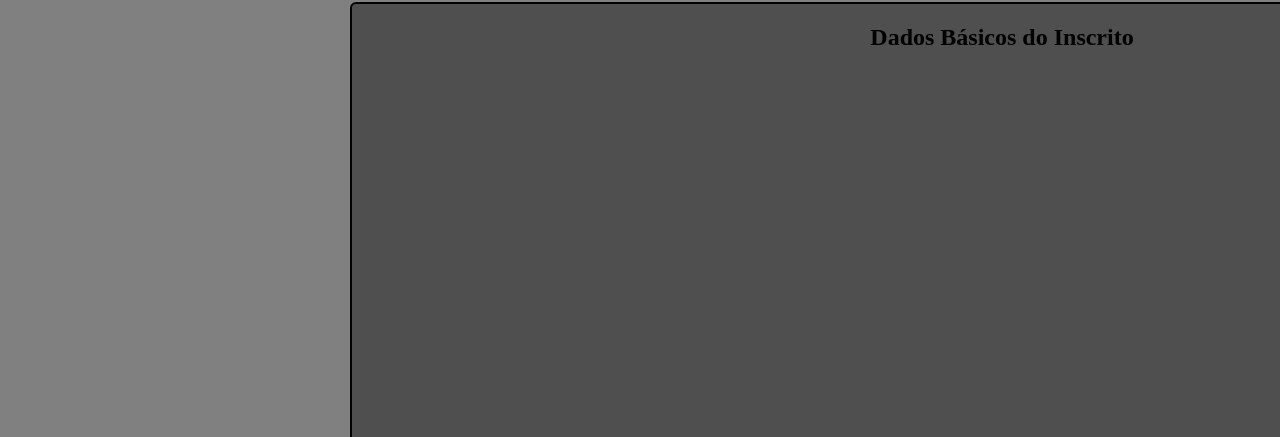
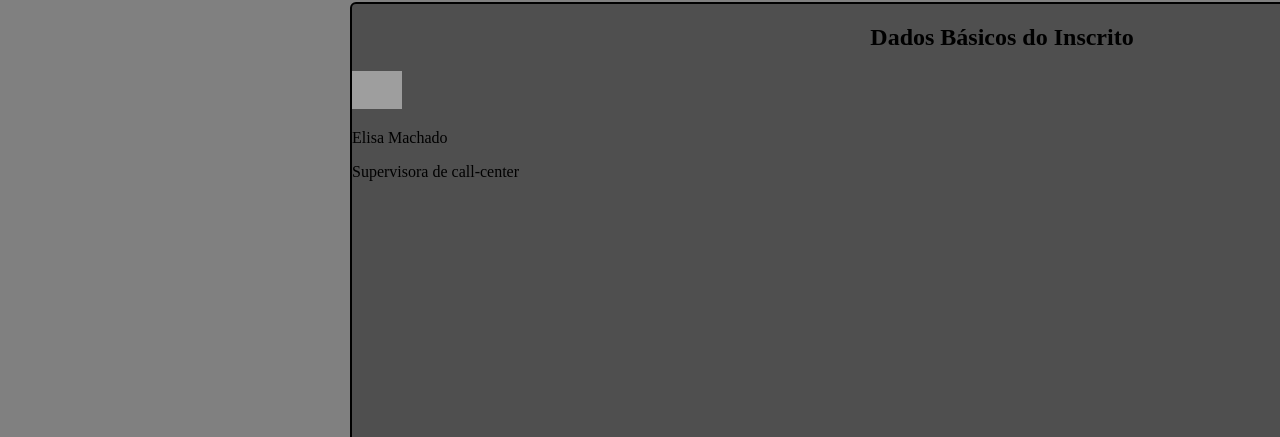
Before and after one commit to Kethiney/teste02, a website: page index.html in a window 1280 px wide. Shown: the part 363-800 px from the top of the page. Drawn offline with Linux system fonts and the light colour scheme; grey boxes are pictures that could not be loaded.

Commit message:
Adicionei uma imagem e o começo dos dados básicos

```diff
--- a/index.html
+++ b/index.html
@@ -6,7 +6,7 @@
   <meta name="viewport" content="width=device-width, initial-scale=1.0">
   <link rel="stylesheet" href="/css/estilo.css">
   <script src="/javascript/javascript.js"></script>
-  <title>Currículo de Elisa</title>
+  <title>Currículo da Machado</title>
 </head>
 <body>
   <header>
@@ -23,7 +23,11 @@
   </header>
   <section>
     <h1 id="dd">Dados Básicos do Inscrito</h1>
-
+    <div>
+    <img id="cur" src="https://cf.shopee.com.br/file/653ab01fb044b2051638df7b5efd889d"/>
+    <p>Elisa Machado</p>
+    <p>Supervisora de call-center</p>
+    </div>
   </section>
 
   <footer><p class="foo">Todos os direitos reservados</p></footer>
--- a/public/css/estilo.css
+++ b/public/css/estilo.css
@@ -50,3 +50,6 @@ footer{
 p.foo{
   margin: 10px 850px;
 }
+img#cur{
+  width: 50px;
+}
```
